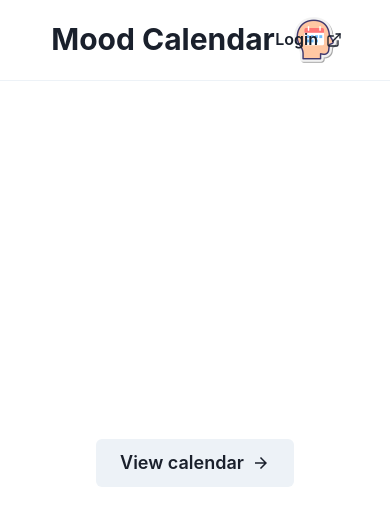
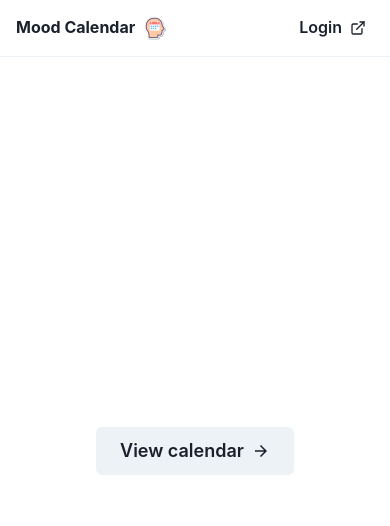
Before and after one commit to oliverroyknox/mood-calendar, a React (Vite) app: page / in a window 390 px wide. Shown: the top 526 px of the page. Built offline with nearby package versions, Linux system fonts and the light colour scheme; no server answers.

Commit message:
Make app header responsive.

```diff
--- a/src/components/header/index.tsx
+++ b/src/components/header/index.tsx
@@ -1,7 +1,13 @@
 import logo from "@assets/mood-calendar.png";
 import { useAuth0 } from "@auth0/auth0-react";
 import { ExternalLinkIcon } from "@chakra-ui/icons";
-import { Button, HStack, Heading, Image } from "@chakra-ui/react";
+import {
+  Button,
+  HStack,
+  Heading,
+  Image,
+  useMediaQuery,
+} from "@chakra-ui/react";
 import { FC } from "react";
 import { useErrorBoundary } from "react-error-boundary";
 import { useNavigate } from "react-router-dom";
@@ -11,21 +17,23 @@ export const Header: FC = () => {
   const navigate = useNavigate();
   const { isAuthenticated, loginWithRedirect, logout } = useAuth0();
 
+  const [isLargerThan800] = useMediaQuery("(min-width: 800px)");
+
   return (
     <HStack
       width="100%"
-      spacing={4}
+      spacing={isLargerThan800 ? 4 : 2}
       padding={4}
       borderBottom="1px solid"
       borderColor="gray.100"
-      justifyContent="center"
+      justifyContent={isLargerThan800 ? "center" : undefined}
       position="relative"
     >
-      <Heading>Mood Calendar</Heading>
+      <Heading size={isLargerThan800 ? undefined : "sm"}>Mood Calendar</Heading>
       <Image
         src={logo}
         alt="Mood calendar"
-        boxSize={12}
+        boxSize={isLargerThan800 ? 12 : 6}
         cursor="pointer"
         onClick={() => {
           resetBoundary();
@@ -36,7 +44,7 @@ export const Header: FC = () => {
         <Button
           variant="ghost"
           position="absolute"
-          right={8}
+          right={isLargerThan800 ? 8 : 2}
           rightIcon={<ExternalLinkIcon />}
           onClick={() => logout()}
         >
@@ -46,7 +54,7 @@ export const Header: FC = () => {
         <Button
           variant="ghost"
           position="absolute"
-          right={8}
+          right={isLargerThan800 ? 8 : 2}
           rightIcon={<ExternalLinkIcon />}
           onClick={() => loginWithRedirect()}
         >
```
